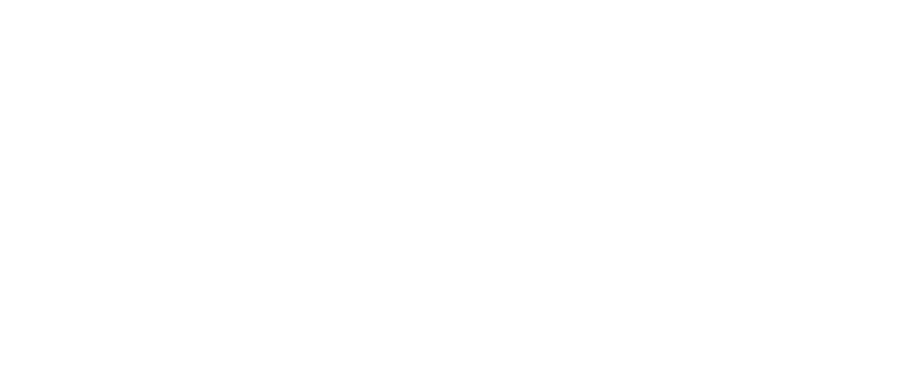
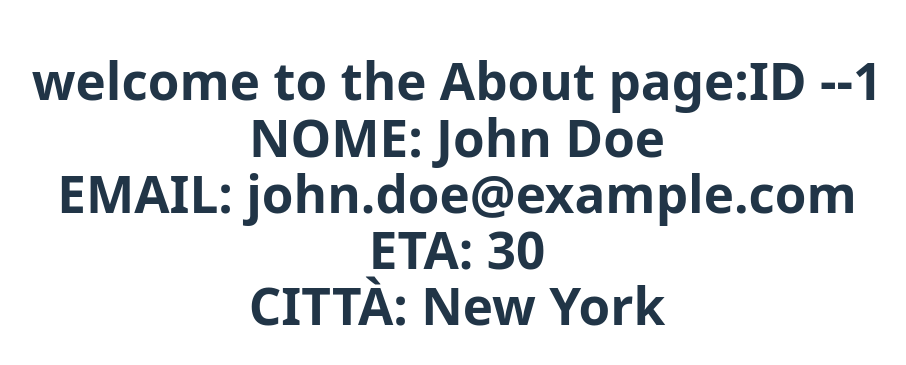
Before and after one commit to saragarnero/esercizio-routing, a React (Vite) app: page /About/1 in a window 1280 px wide. Before the commit this address had no page. Shown: the part 207-572 px from the top of the page, without its empty margins (183-1089 px from the left). Built offline with nearby package versions, Linux system fonts and the light colour scheme.

Commit message:
continuato esercizio

```diff
--- a/package.json
+++ b/package.json
@@ -10,6 +10,9 @@
     "preview": "vite preview"
   },
   "dependencies": {
+    "@emotion/react": "^11.14.0",
+    "@emotion/styled": "^11.14.1",
+    "@mui/material": "^7.3.2",
     "react": "^19.1.1",
     "react-dom": "^19.1.1",
     "react-router-dom": "^7.8.2",
--- a/src/App.jsx
+++ b/src/App.jsx
@@ -19,7 +19,7 @@
     />
       <Route path='/Contact' element={<Contact/>}
     />
-      <Route path='/About/:id/:nome' element={<About/>}
+      <Route path='/About/:id/' element={<About/>}
     />
     </Routes>
   </BrowserRouter>
--- a/src/components/Card.css
+++ b/src/components/Card.css
@@ -9,7 +9,7 @@
     border-radius: 8px;
     padding: 16px;
     margin:10px;
-    max-width:40px;
+    max-width:50px;
 }
 
 .id{
--- /dev/null
+++ b/src/components/CardMaterial.jsx
@@ -0,0 +1,32 @@
+import * as React from "react";
+import Card from "@mui/material/Card";
+import CardContent from "@mui/material/CardContent";
+import CardMedia from "@mui/material/CardMedia";
+import Typography from "@mui/material/Typography";
+import CardActionArea from "@mui/material/CardActionArea";
+import { Link } from "react-router-dom";
+
+export default function ActionAreaCard(props) {
+  return (
+    <Link to={"/about/" + props.id + "/" }>
+      <Card sx={{ maxWidth: 345 }}>
+        <CardActionArea>
+          <CardMedia
+            component="img"
+            height="140"
+            image="https://mui.com/static/images/cards/contemplative-reptile.jpg"
+            alt="green iguana"
+          />
+          <CardContent>
+            <Typography gutterBottom variant="h5" component="div">
+              {props.name}
+            </Typography>
+            <Typography variant="body2" sx={{ color: "text.secondary" }}>
+              <p>ID: {props.id}</p>
+            </Typography>
+          </CardContent>{" "}
+        </CardActionArea>
+      </Card>
+    </Link>
+  );
+}
--- a/src/pages/About.jsx
+++ b/src/pages/About.jsx
@@ -1,13 +1,27 @@
-import React from "react";
+import React, { useEffect, useState } from "react";
 import { useParams } from "react-router-dom";
-
-
+import users from "../data/user.json";
 
 function About(){
     const params= useParams();
+    const [user,setUser]= useState();
+
+    useEffect(() => {
+        const utenteTrovato = users?.find((item) => item.id === Number(params.id));
+        setUser(utenteTrovato);
+    },[params]);
+
 return (
     <div>
-        <h1>welcome to the About page:ID --{params.id} NOME:{params.nome}!!</h1>
+        <h1>welcome to the About page:ID --{params.id} <br/>
+            NOME: {user?.name}
+            <br/>
+            EMAIL: {user?.email}
+            <br/>
+            ETA: {user?.age}
+             <br/>
+            CITTÀ: {user?.city}
+        </h1>
     </div>
 )
 }
--- a/src/pages/Index.jsx
+++ b/src/pages/Index.jsx
@@ -1,23 +1,28 @@
 import React from "react";
 import { Link } from "react-router-dom";
-import Card from "../components/Card";
+import CardMaterial from "../components/CardMaterial";
+import { Grid } from "@mui/material";
+import users from "../data/user.json";
 
-function Index(){
-return (
-    <div>
-        <h1>welcome to the index page!!</h1>
-        <Link to="/about/123/ciao">pagina ciao</Link> |
-        <Link to="/about/345/Giorgia">pagina Giorgia</Link> |
+function Index() {
+  {
+    /*<Link to="/about/123/ciao">pagina ciao</Link> |
+        <Link to="/about{/*</345/Giorgia">pagina Giorgia</Link> |
         <Link to="/about/678/Sara"> pagina Sara</Link>|
-        <Link to="/about/91011/Medhi">pagina Medhi</Link>
-    <Card id='123' name='ciao'
-    />
-    <Card id='456' name='Girgia'
-    />
-    <Card id='789' name='Sara'
-    />
-    </div>
-)
+        <Link to="/about/91011/Medhi">pagina Medhi</Link> */
+  }
+  return (
+    <Grid container spacing={2}>
+      <h1>welcome to the index page!!</h1>
+      {users.map((item) => {
+        return (
+          <Grid size={6}>
+            <CardMaterial id={item.id} name={item.name} />
+          </Grid>
+        );
+      })}
+    </Grid>
+  );
 }
 
 export default Index;
```
Also changed, not shown: src/components/Card.jsx (+7 -8 lines), 1 other file (tests, documents, lock files or other folders).
